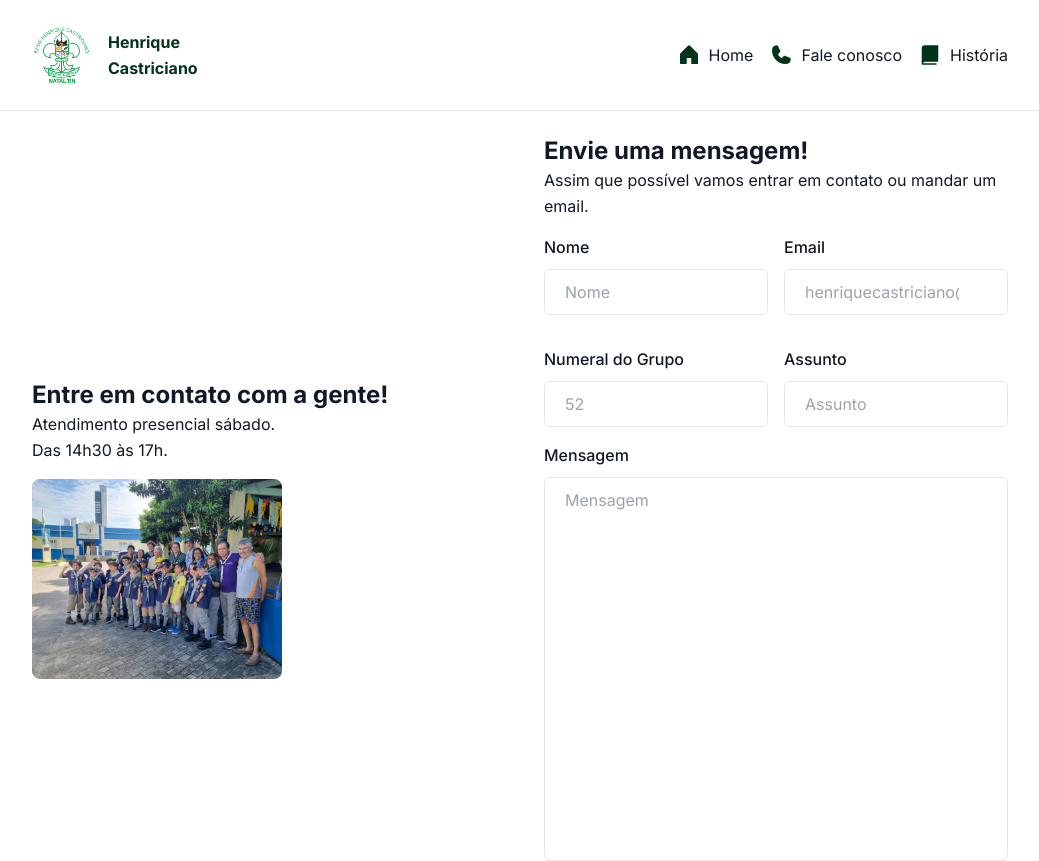
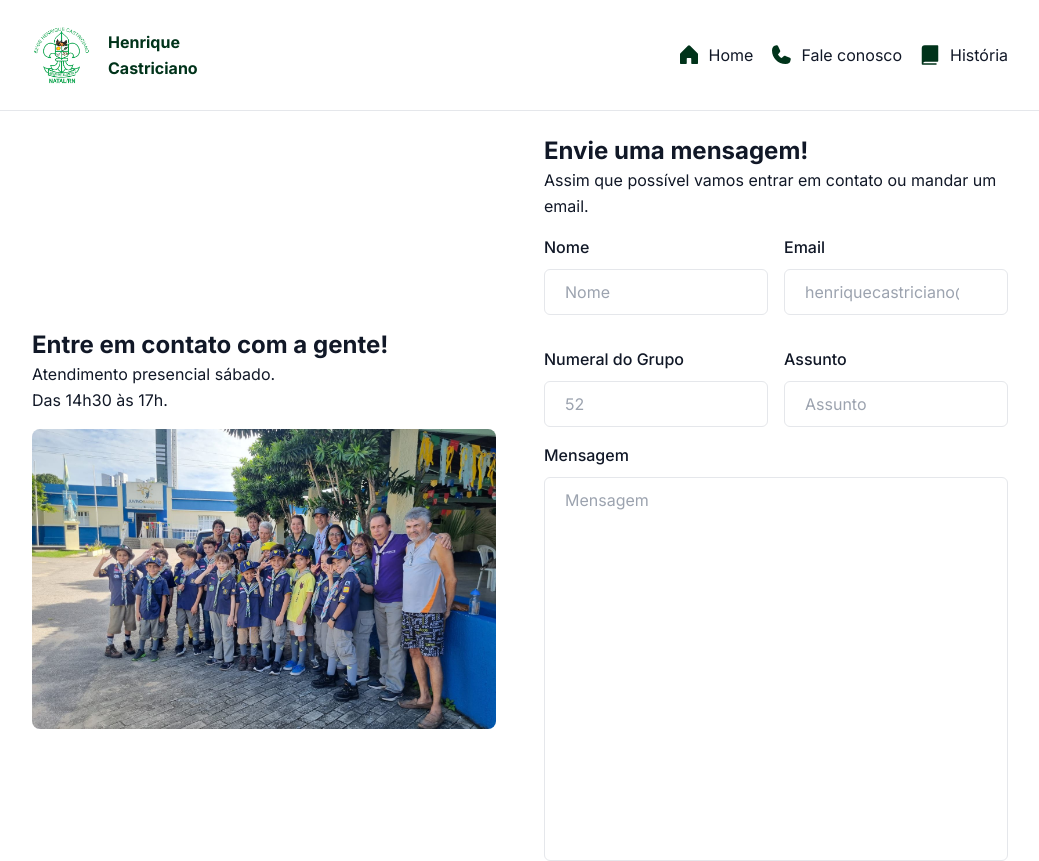
Before and after one commit to Pedrohsv1/website-henrique, a Next.js app: page /contato in a window 1280 px wide. Shown: the top 861 px of the page, without its empty margins (120-1159 px from the left). Built offline with nearby package versions, Linux system fonts and the light colour scheme.

Commit message:
contact image and title from history

```diff
--- a/app/contato/page.tsx
+++ b/app/contato/page.tsx
@@ -13,7 +13,8 @@ const Contato = () => {
             Atendimento presencial sábado. <br />
             Das 14h30 às 17h.
           </p>
-          <div className="w-[250px] h-[200px] relative mt-4 rounded-lg overflow-hidden">
+          <div className="flex w-full justify-center md:justify-start">
+            <div className="w-[250px] h-[200px] md:w-full md:h-[300px] relative mt-4 rounded-lg overflow-hidden">
               <Image
                 alt=""
                 src={"/lobinhos.jpg"}
@@ -27,6 +28,7 @@ const Contato = () => {
               />
             </div>
           </div>
+        </div>
         <ContactForm />
       </div>
     </main>
--- a/app/historia/page.tsx
+++ b/app/historia/page.tsx
@@ -81,7 +81,7 @@ const History = () => {
 
         <div className="flex flex-col gap-4">
           <h2 className="text-xl  text-green-900">
-            <b>Foco do Grupo</b>
+            <b>Por que nosso grupo foi criado?</b>
           </h2>
           <div>
             <p>
@@ -127,7 +127,6 @@ const History = () => {
           </div>
         </div>
       </div>
-
     </main>
   );
 };
```
Lines whose indentation alone changed are shown as unchanged.
